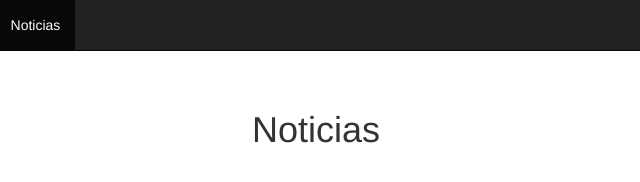
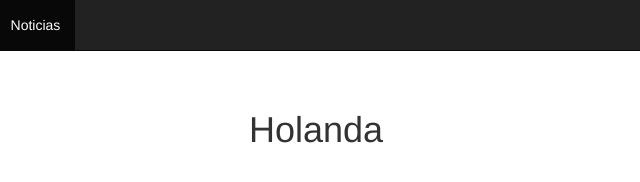
Before and after one commit to franvolatil/Proyecto2, a plain HTML site: page noticias.html in a window 1280 px wide. Shown: the full height of the page, 324-964 px from the left. Drawn offline with nearby package versions, Linux system fonts and the light colour scheme.

Commit message:
cambie textos

```diff
--- a/noticias.html
+++ b/noticias.html
@@ -43,7 +43,7 @@
 <div class="container">
 
     <div class="starter-template">
-        <h1>Noticias</h1>
+        <h1>Holanda</h1>
     </div>
 
 </div><!-- /.container -->
```
Also changed, not shown: señales.html (+1 -1 lines).
